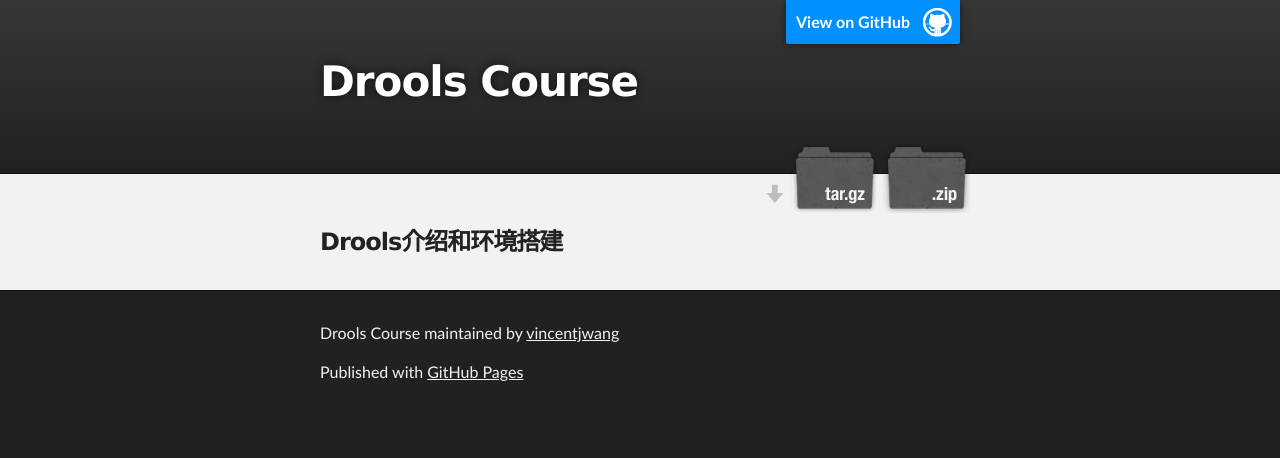
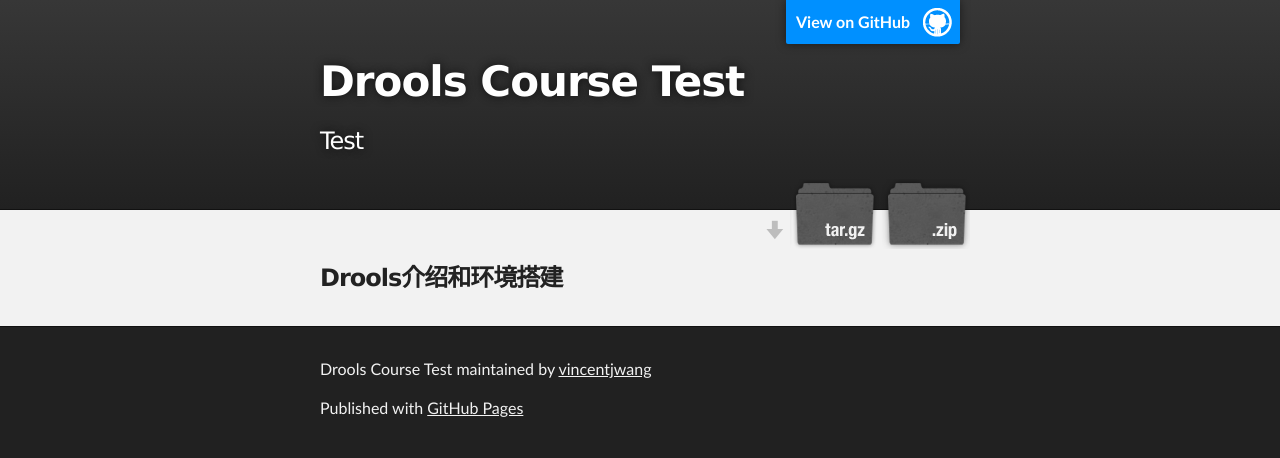
Before and after one commit to vincentjwang/droolscourse, a plain HTML site: page index.html in a window 1280 px wide. Drawn offline with Linux system fonts and the light colour scheme.

```diff
--- a/index.html
+++ b/index.html
@@ -4,11 +4,11 @@
   <head>
     <meta charset='utf-8'>
     <meta http-equiv="X-UA-Compatible" content="chrome=1">
-    <meta name="description" content="Drools Course : ">
+    <meta name="description" content="Drools Course Test : Test">
 
     <link rel="stylesheet" type="text/css" media="screen" href="stylesheets/stylesheet.css">
 
-    <title>Drools Course</title>
+    <title>Drools Course Test</title>
   </head>
 
   <body>
@@ -18,8 +18,8 @@
         <header class="inner">
           <a id="forkme_banner" href="https://github.com/vincentjwang/droolscourse">View on GitHub</a>
 
-          <h1 id="project_title">Drools Course</h1>
-          <h2 id="project_tagline"></h2>
+          <h1 id="project_title">Drools Course Test</h1>
+          <h2 id="project_tagline">Test</h2>
 
             <section id="downloads">
               <a class="zip_download_link" href="https://github.com/vincentjwang/droolscourse/zipball/master">Download this project as a .zip file</a>
@@ -39,7 +39,7 @@
     <!-- FOOTER  -->
     <div id="footer_wrap" class="outer">
       <footer class="inner">
-        <p class="copyright">Drools Course maintained by <a href="https://github.com/vincentjwang">vincentjwang</a></p>
+        <p class="copyright">Drools Course Test maintained by <a href="https://github.com/vincentjwang">vincentjwang</a></p>
         <p>Published with <a href="https://pages.github.com">GitHub Pages</a></p>
       </footer>
     </div>
--- a/params.json
+++ b/params.json
@@ -1 +1 @@
-{"name":"Drools Course","tagline":"","body":"### Drools介绍和环境搭建","google":"","note":"Don't delete this file! It's used internally to help with page regeneration."}
+{"name":"Drools Course Test","tagline":"Test","body":"### Drools介绍和环境搭建","google":"","note":"Don't delete this file! It's used internally to help with page regeneration."}
```
